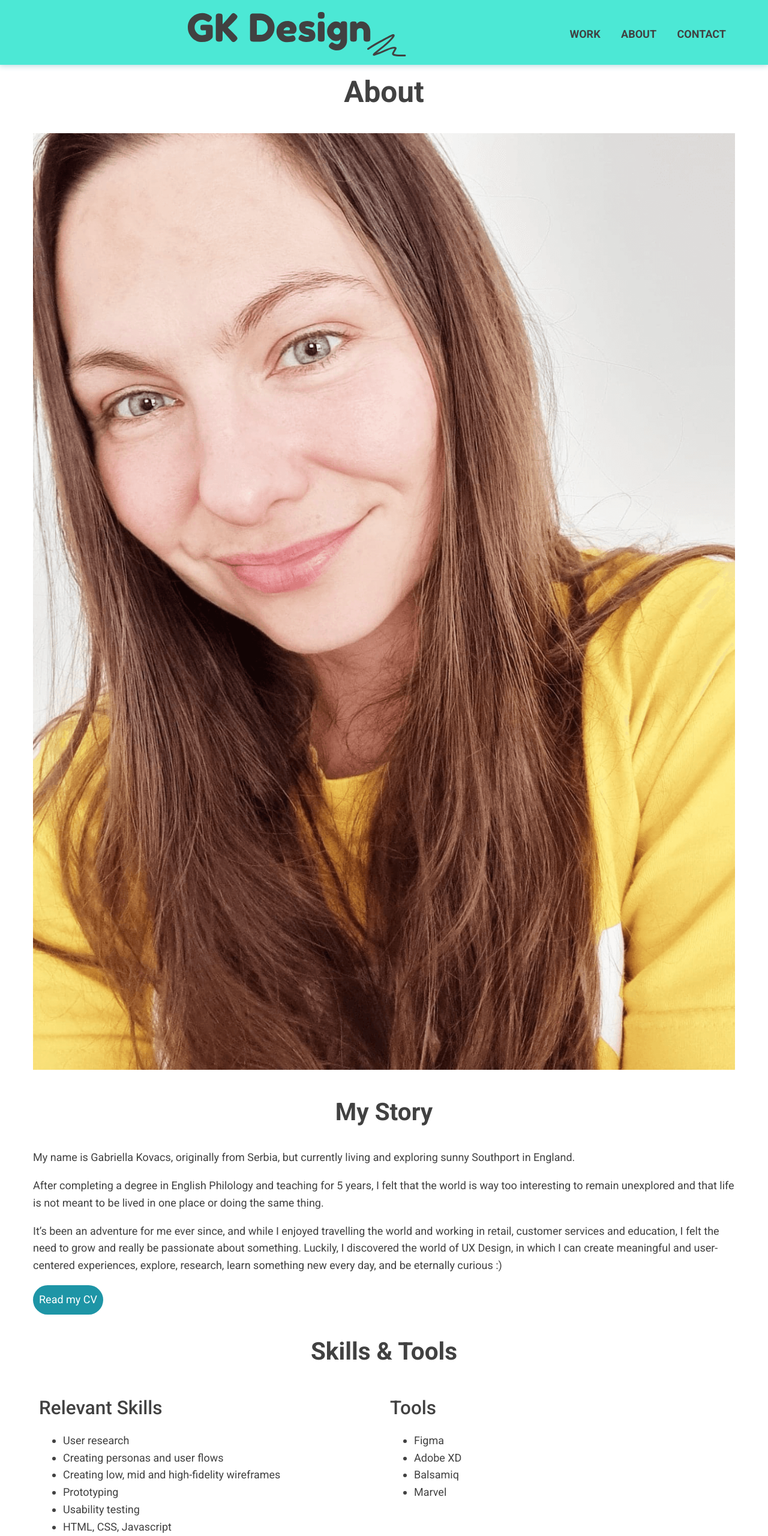
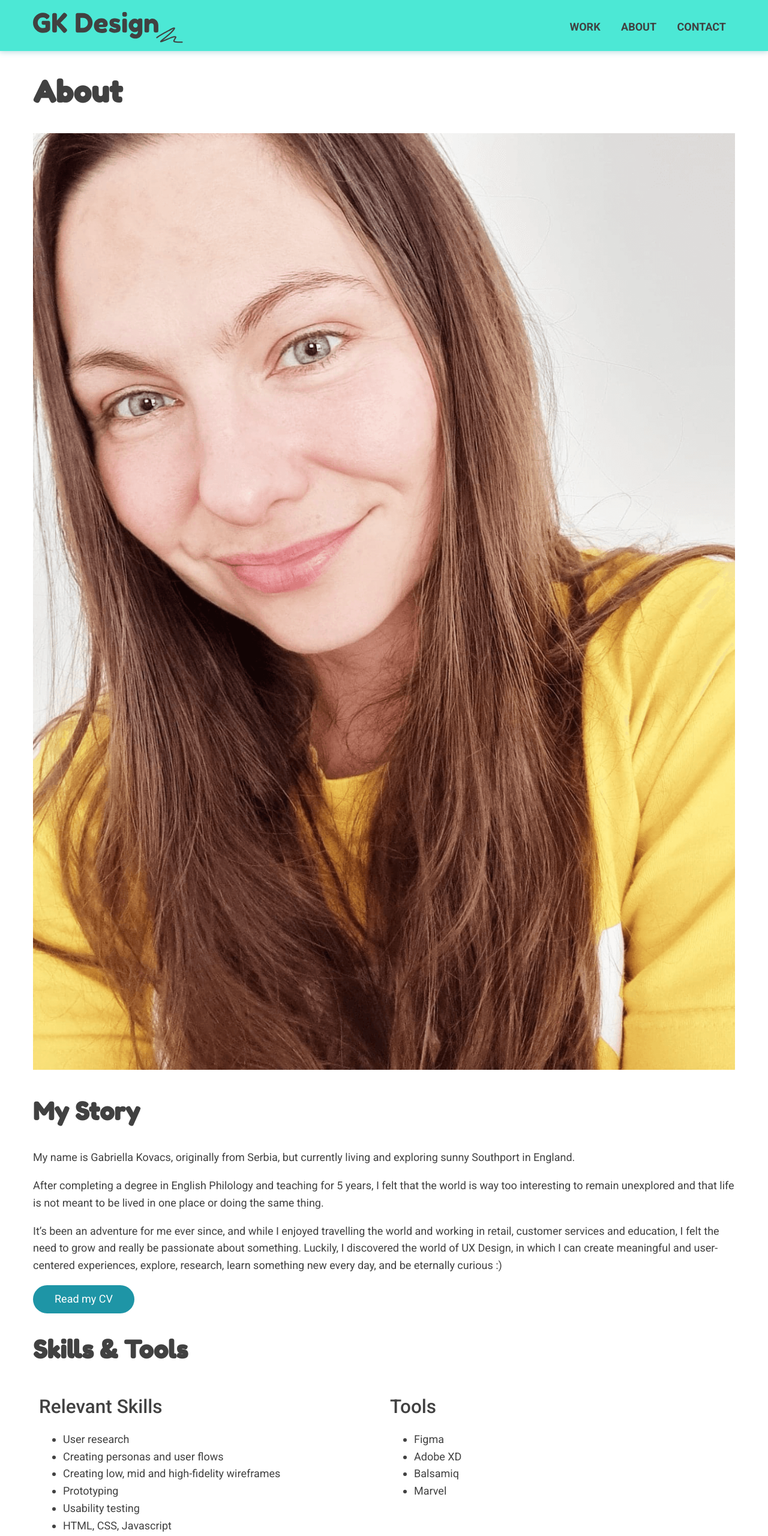
Before and after one commit to gabchita/portfolio-site-gabriella-kovacs, a plain HTML site: page about.html in a window 1280 px wide. Shown: the top 2560 px of the page at 60% size. Drawn offline with nearby package versions, Linux system fonts and the light colour scheme; a web font is replaced by a local one.

Commit message:
Updated font and heading style

```diff
--- a/about.html
+++ b/about.html
@@ -6,7 +6,7 @@
   <link rel="stylesheet" type="text/css" href="css/style.css">
   <link rel="preconnect" href="https://fonts.googleapis.com">
 <link rel="preconnect" href="https://fonts.gstatic.com" crossorigin>
-<link href="https://fonts.googleapis.com/css2?family=Roboto:ital,wght@0,400;0,500;0,700;1,400&display=swap" rel="stylesheet">
+<link href="https://fonts.googleapis.com/css2?family=Fredoka+One&family=Just+Another+Hand&family=Roboto:ital,wght@0,400;0,500;0,700;1,400&display=swap" rel="stylesheet">
 <meta name="viewport" content="width=device-width, initial-scale=1">
 <meta http-equiv="Content-Type" content="text/html; charset=utf-8">
   <meta name="author" content="Gabriella Kovacs">
@@ -25,20 +25,18 @@
 
   <header>
     <div class="container">
-      <div class="container logo">
-      <img src="img/olive/gk-design.svg" alt="Logo">
-    </div>
+        <img class="logo" src="img/olive/gk-design.svg" alt="Logo">
       <nav>
         <ul>
           <li><a href="index.html">Work</a></li>
-        <li><a href="about.html">About</a></li>
-        <li><a href="#contact">Contact</a></li>
-      </ul>
-    </nav>
+          <li><a href="about.html">About</a></li>
+          <li><a href="#contact">Contact</a></li>
+        </ul>
+      </nav>
     </div>
   </header>
 
-  <main>
+  <main id="about">
     <div class="section about">
       <div class="container">
         <h1>About</h1>
--- a/css/style.css
+++ b/css/style.css
@@ -61,7 +61,7 @@ nav>ul>li>a:active {
 
 body {
   background-color: #ffffff;
-  font-family: 'Roboto', sans-serif, 'Just Another Hand';
+  font-family: 'Roboto', sans-serif, 'Fredoka One';
   font-size: 16px;
   font-weight: 400;
   line-height: 1.6;
@@ -75,11 +75,13 @@ h1, h2, h3, h4 {
 h1 {
   font-size: 2.75em;
   font-weight: 700;
+  text-align: center;
 }
 
 h2 {
   font-size: 2.25em;
   font-weight: 700;
+  text-align: center;
 }
 
 h3 {
@@ -97,7 +99,7 @@ img {
 }
 
 a {
-  color: #4CE8D5;
+  color: #1E95A6;
   text-decoration: none;
 }
 
@@ -120,7 +122,7 @@ a:active {
   background-color: #1E95A6;
   color: #ffffff !important;
   font-weight: 400;
-  padding: 10px;
+  padding: 0.5em 2em;
   border-radius: 30px;
   transition-duration: 0.2s;
   transition: 0.2s opacity;
@@ -148,10 +150,9 @@ a:active {
 .button.contact {
   background-color: transparent;
   color: #1E95A6 !important;
-  padding: 8px;
+  padding: 0.5em 3em;
   border-radius: 30px;
   border: 2px solid #1E95A6;
-  text-align: center;
 }
 
 .button.contact:hover {
@@ -185,10 +186,6 @@ a:active {
   padding: 0 15px;
 }
 
-.container.logo {
-  margin: 0 auto;
-}
-
 .row {
   margin: 25px 0;
 }
@@ -210,10 +207,6 @@ a:active {
   text-align: center;
 }
 
-#hero h1 {
-  text-align: center;
-}
-
 .logo {
   max-width: 250px;
   text-align: center;
@@ -223,12 +216,22 @@ main {
   padding-top: 115px;
 }
 
-main h1, h2 {
-  text-align: center;
+.about h1, h2 {
+  font-family: "Fredoka One";
+  text-align: left;
 }
 
 footer {
   text-align: center;
+}
+
+footer h2 {
+  text-align: center;
+}
+
+.frame {
+width: 100%;
+max-width: 100%;
 }
 
 .berlin-illustration {
@@ -248,6 +251,15 @@ height: auto;
   animation-iteration-count: infinite;
   animation-direction: alternate;
   animation-timing-function: linear;
+}
+
+@keyframes cloud-move {
+  from {transform: translate(0,50px);}
+  to {transform: translate(200px,50px);}
+}
+
+.cloud-front {
+  animation: 30s cloud-move infinite alternate linear;
 }
 
 @media only screen and (min-width: 640px) {
```
Also changed, not shown: index.html (+4 -3 lines), olive.html (+1 -3 lines).
